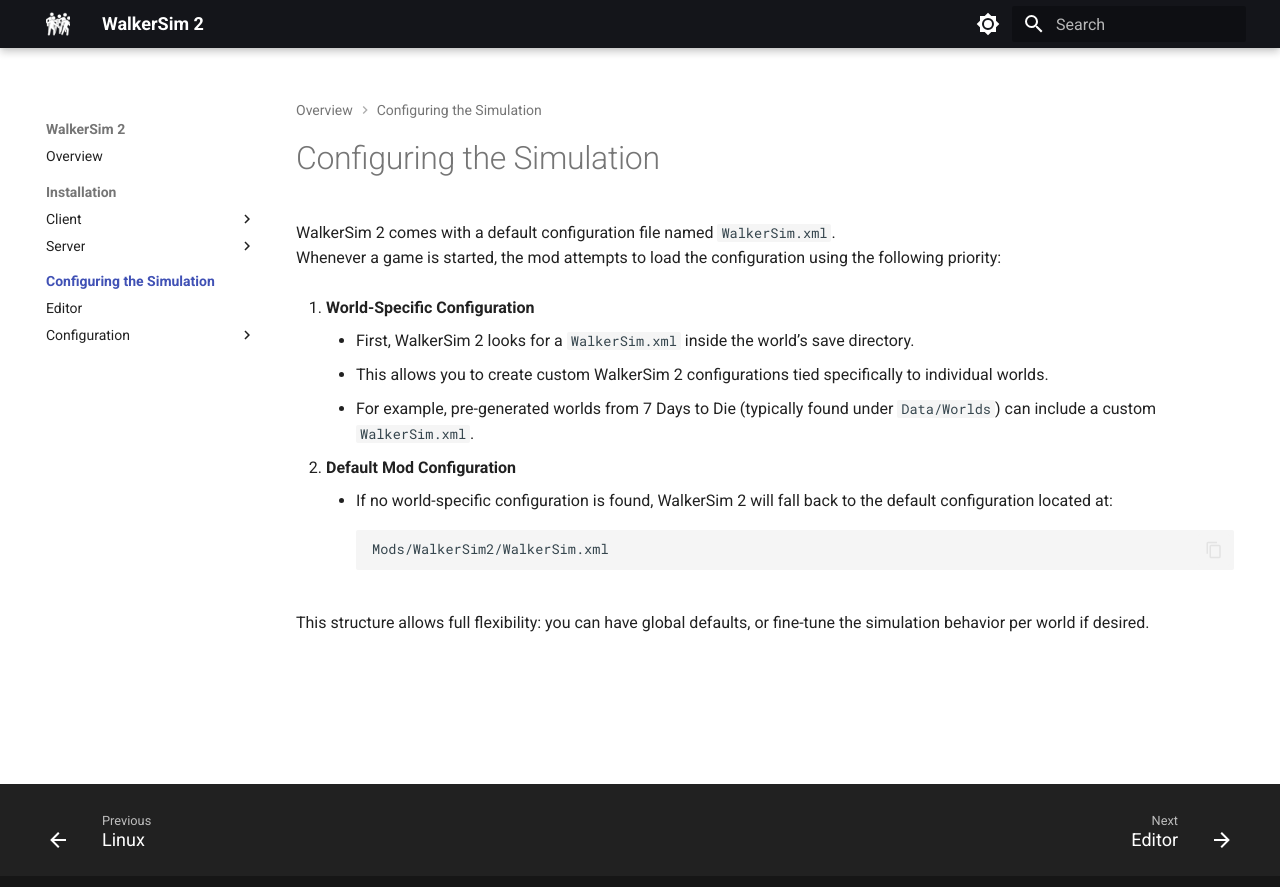
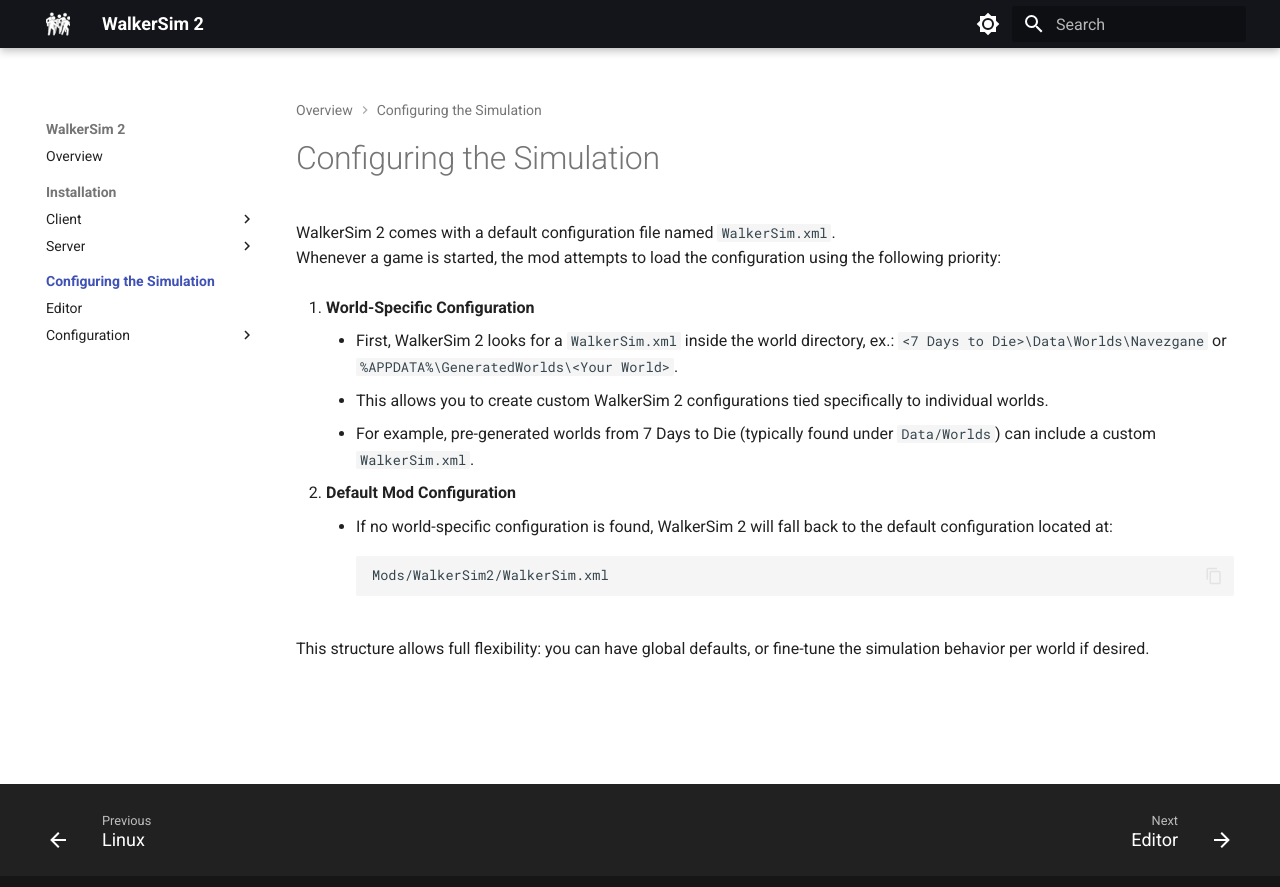
Before and after one commit to ZehMatt/7dtd-WalkerSim2, an MkDocs documentation site: the page built from Docs/configuring/index.md, in a window 1280 px wide. Shown: the top 887 px of the page. Built offline with MkDocs 1.6.1 and Material for MkDocs 9.7.7, drawn with Linux system fonts in a browser that asks for light colours.

Commit message:
Clarify where the configuration needs to be placed

```diff
--- a/Docs/configuring/index.md
+++ b/Docs/configuring/index.md
@@ -4,7 +4,7 @@
 Whenever a game is started, the mod attempts to load the configuration using the following priority:
 
 1. **World-Specific Configuration**
-    - First, WalkerSim 2 looks for a `WalkerSim.xml` inside the world’s save directory.
+    - First, WalkerSim 2 looks for a `WalkerSim.xml` inside the world directory, ex.: `<7 Days to Die>\Data\Worlds\Navezgane` or `%APPDATA%\GeneratedWorlds\<Your World>`.
     - This allows you to create custom WalkerSim 2 configurations tied specifically to individual worlds.
     - For example, pre-generated worlds from 7 Days to Die (typically found under `Data/Worlds`) can include a custom `WalkerSim.xml`.
 
```
